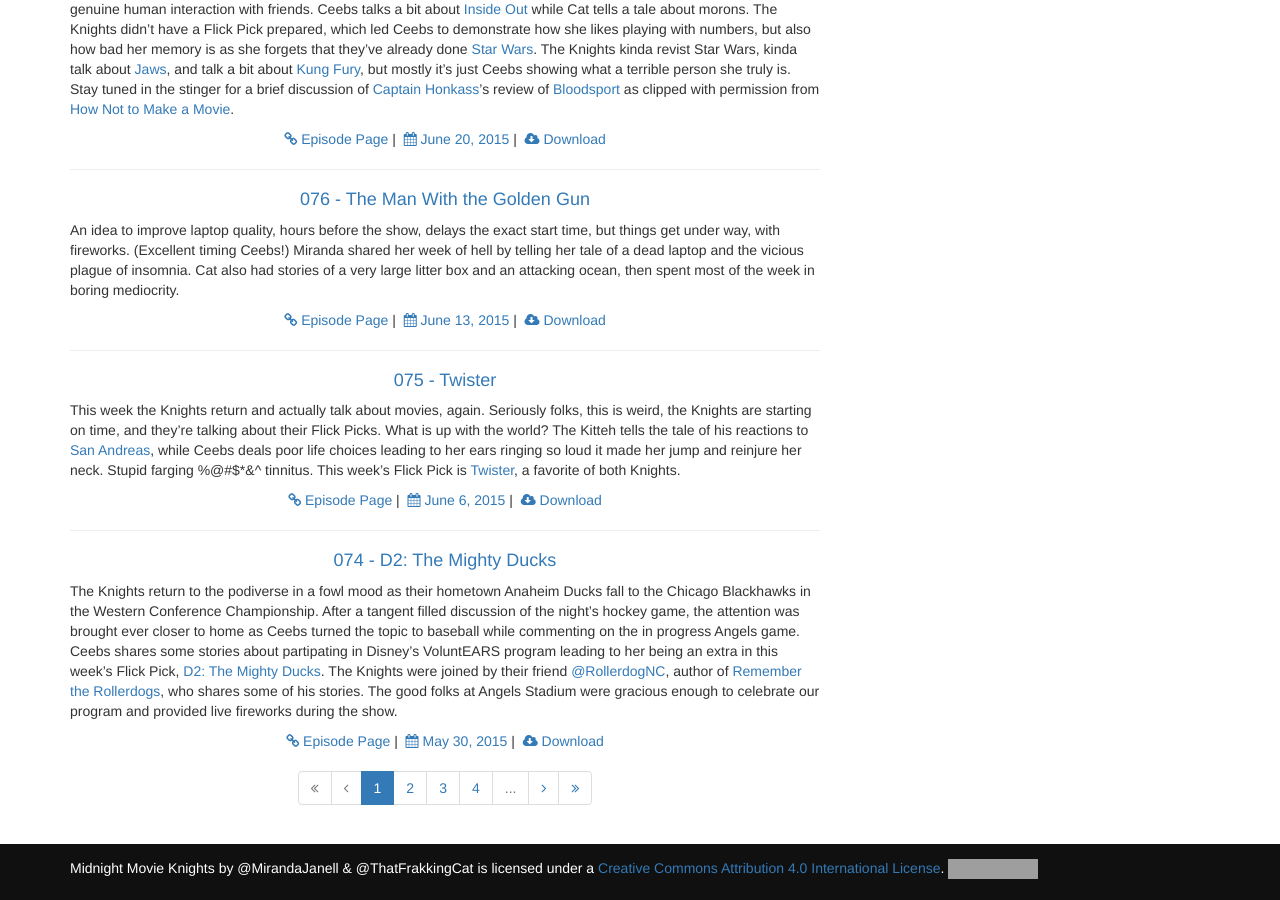
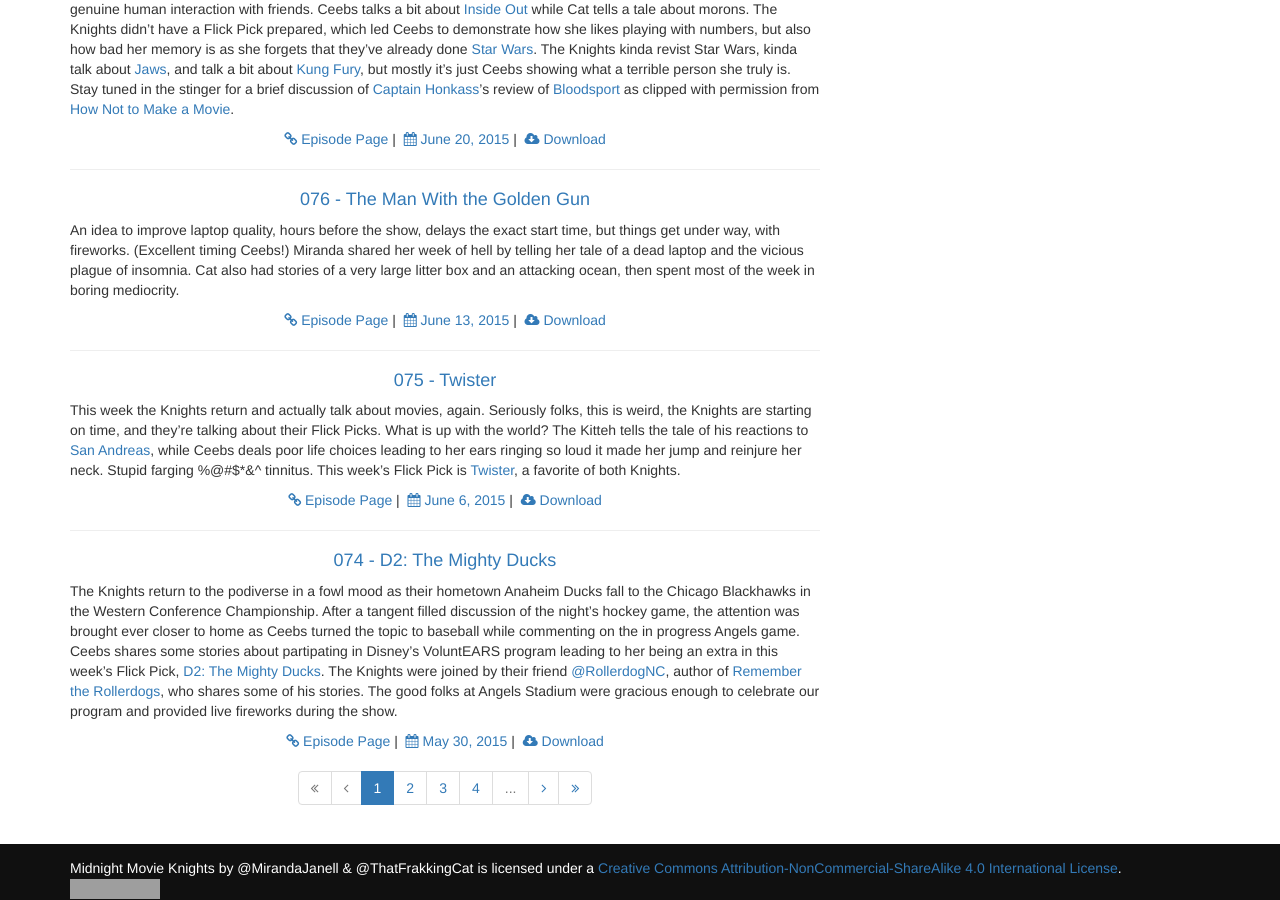
Before and after one commit to MirandaJanell/MidnightMovieKnights, a Jekyll site: the page built from index.html, in a window 1280 px wide and 900 px high, scrolled down 893 px. Built offline with Jekyll 4.4.1, drawn with Linux system fonts in a browser that asks for light colours; nearby versions of some CDN libraries; the list of posts is cut into pages by our own code; comment, search, counter and statistics services are not loaded; grey boxes are pictures that could not be loaded.

Commit message:
Updated footer license.

```diff
--- a/_layouts/default.html
+++ b/_layouts/default.html
@@ -144,9 +144,9 @@
 			<div class="container">
 				<div class="row">
 					<div class="col-md-12">
-						<span xmlns:dct="http://purl.org/dc/terms/" property="dct:title">Midnight Movie Knights</span> by <span xmlns:cc="http://creativecommons.org/ns#" property="cc:attributionName">@MirandaJanell &amp; @ThatFrakkingCat</span> is licensed under a <a rel="license" href="http://creativecommons.org/licenses/by/4.0/">Creative Commons Attribution 4.0 International License</a>.
-						<a rel="license" href="http://creativecommons.org/licenses/by/4.0/"><img alt="Creative Commons License" style="border-width:0" src="http://i.creativecommons.org/l/by/4.0/88x31.png" /></a>
-						</div>
+						<span xmlns:dct="http://purl.org/dc/terms/" href="http://purl.org/dc/dcmitype/Sound" property="dct:title" rel="dct:type">Midnight Movie Knights</span> by <span xmlns:cc="http://creativecommons.org/ns#" property="cc:attributionName">@MirandaJanell & @ThatFrakkingCat</span> is licensed under a <a rel="license" href="http://creativecommons.org/licenses/by-nc-sa/4.0/">Creative Commons Attribution-NonCommercial-ShareAlike 4.0 International License</a>.
+						<a rel="license" href="http://creativecommons.org/licenses/by-nc-sa/4.0/"><img alt="Creative Commons License" style="border-width:0" src="https://i.creativecommons.org/l/by-nc-sa/4.0/88x31.png" /></a>
+					</div>
 				</div>
 			</div>
 		</footer>
```
